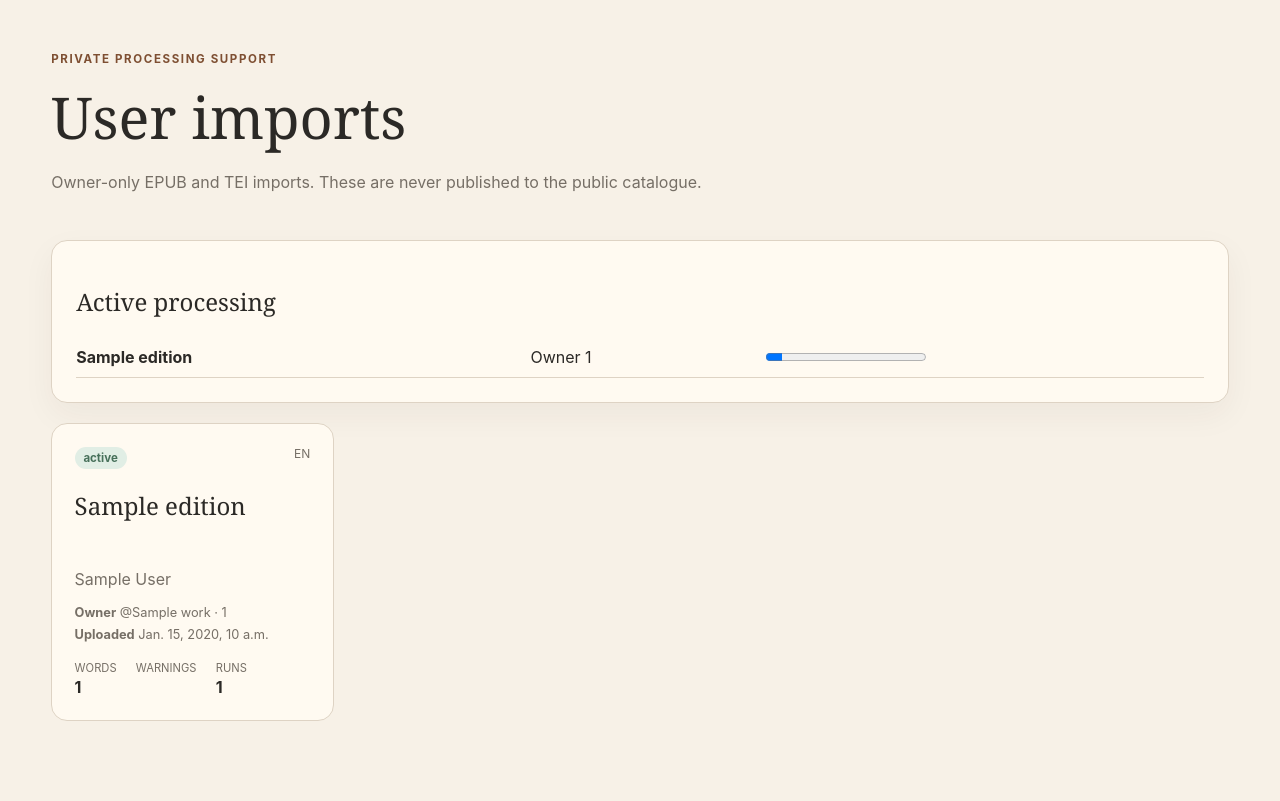
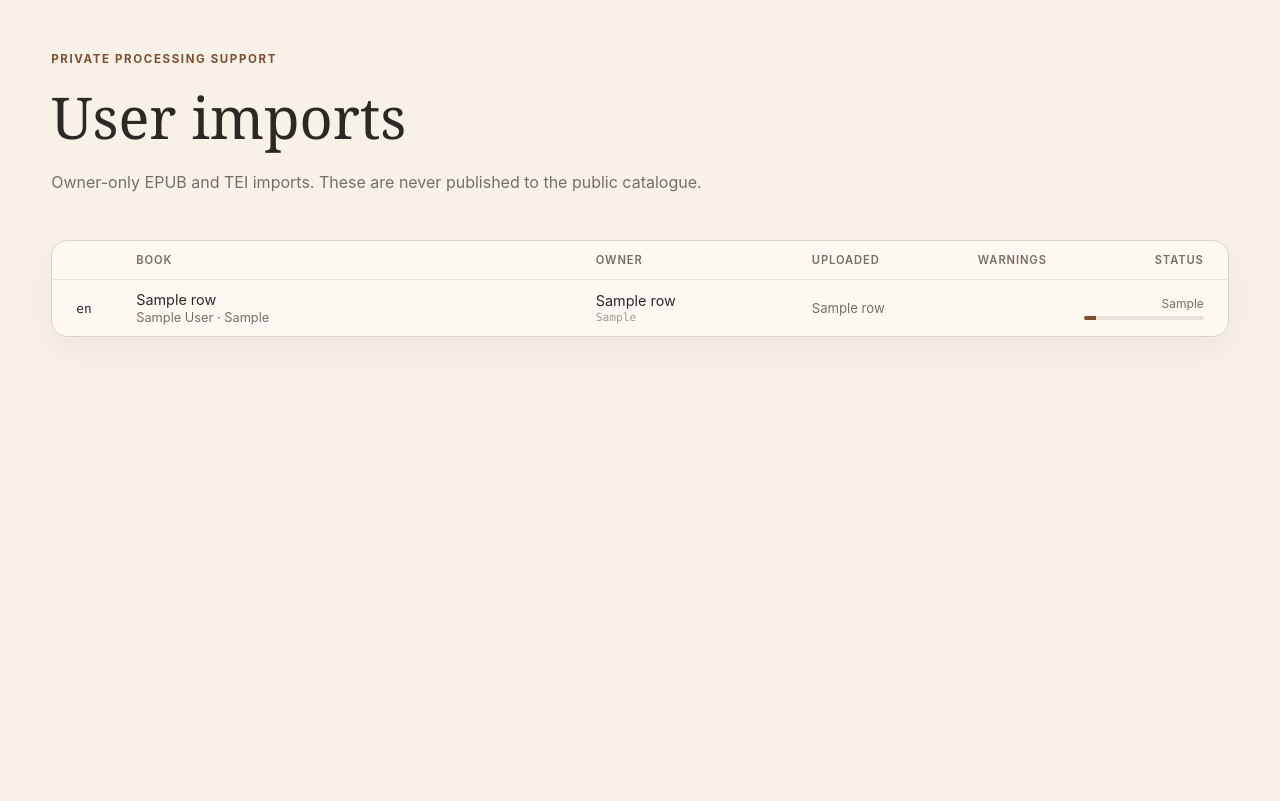
Before and after one commit to almonium-platform/almonium-book-processor, a Django app: template src/almonium_book_processor/catalog/templates/catalog/private_imports.html in a window 1280 px wide. Shown: the part 64-865 px from the top of the page. After the commit the page ends 401 px from the top, so only its background shows below. Run offline with Django 5.2, Linux system fonts and the light colour scheme; the template is opened without the code that fills it: most values are stand-ins (such as "Sample title", 1, 10 or a date in 2020); data that the repository does not hold is empty; parts of the project's set-up code (start-up, migrations or seed data) failed here and were passed over.

Commit message:
List user imports as one flat owner table, newest first
A user import is always one edition per work and the owner is what an
operator scans for, so there is nothing to group: the card grid becomes
a table in the catalogue's row grammar, with a column header row. The
book cell carries the title with author and source format beneath, the
owner cell the @label with the id shortened to its first and last four
hex digits, the full id in the title attribute and copied on click.
Uploaded reads as a time today and a date otherwise. Runs and word
counts leave the list; an active run draws its stage and progress in
the status cell, so the separate "Active processing" panel goes here
too. A failed row is tinted red and its warning count reads in red,
while a ready import still says "Available", since it is released to
its owner rather than published.

Co-Authored-By: Claude Fable 5.1 <noreply@anthropic.com>

```diff
--- a/src/almonium_book_processor/catalog/static/catalog/app.css
+++ b/src/almonium_book_processor/catalog/static/catalog/app.css
@@ -256,7 +256,10 @@ input::placeholder, textarea::placeholder { color: var(--muted); opacity: 1; }
 .edition-row .level-chip { background: #e9e1d4; color: var(--ink); letter-spacing: 0; }
 .edition-words, .edition-warnings { color: var(--muted); font-size: .82rem; }
 .edition-source { color: #a39a90; }
+.edition-row-failed { background: #fbe9e6; }
+.edition-row-failed:hover { background: #f8e0dc; }
 .edition-warnings-urgent { color: var(--amber); font-weight: 600; }
+.edition-row-failed .edition-warnings-urgent { color: var(--red); }
 .edition-state { justify-self: end; }
 .run-stage { display: flex; flex-direction: column; align-items: flex-end; gap: .3rem; min-width: 120px; color: var(--muted); font-size: .75rem; }
 .run-bar { display: block; width: 120px; height: 4px; border-radius: 2px; background: #e9e1d4; overflow: hidden; }
@@ -267,3 +270,17 @@ input::placeholder, textarea::placeholder { color: var(--muted); opacity: 1; }
   .edition-state { grid-column: 3; grid-row: 1; }
   .work-header { flex-direction: column; align-items: flex-start; }
 }
+
+/* User imports: one flat table, the owner beside the book */
+.import-table .edition-row, .import-table .import-head { grid-template-columns: 44px 1fr 200px 150px 90px 120px; }
+.import-head { display: grid; gap: 0 1rem; padding: .75rem 1.5rem; font-size: .7rem; letter-spacing: .08em; text-transform: uppercase; color: var(--muted); font-weight: 600; }
+.import-head span:last-child { justify-self: end; }
+.import-owner { display: grid; gap: .1rem; min-width: 0; }
+.import-owner-id { font-family: ui-monospace, "SF Mono", Menlo, Consolas, monospace; font-size: .7rem; color: #a39a90; cursor: copy; }
+.import-owner-id.copied { color: var(--green); }
+.import-date { color: var(--muted); font-size: .82rem; }
+@media (max-width: 900px) {
+  .import-head { display: none; }
+  .import-table .edition-row { grid-template-columns: 44px 1fr auto; }
+  .import-owner, .import-date { grid-column: 2; }
+}
--- a/src/almonium_book_processor/catalog/templates/catalog/dashboard.html
+++ b/src/almonium_book_processor/catalog/templates/catalog/dashboard.html
@@ -19,7 +19,7 @@
         {% endif %}
       </header>
       {% for row in group.rows %}
-        <a class="edition-row{% if row.needs_review %} edition-row-review{% endif %}" href="{% url 'catalog:edition-detail' row.edition.id %}">
+        <a class="edition-row{% if row.needs_review %} edition-row-review{% elif row.is_failed %} edition-row-failed{% endif %}" href="{% url 'catalog:edition-detail' row.edition.id %}">
           <span class="edition-lang">{{ row.language }}</span>
           <span class="edition-title">
             {% if row.title is None %}{{ row.type_label }}{% elif row.title %}<span>{{ row.title }}</span><small>{{ row.type_label }}</small>{% else %}<span class="edition-title-pending">Title pending</span><small>{{ row.type_label }}</small>{% endif %}
--- a/src/almonium_book_processor/catalog/templates/catalog/private_imports.html
+++ b/src/almonium_book_processor/catalog/templates/catalog/private_imports.html
@@ -9,30 +9,42 @@
   </div>
 </div>
 
-{% if active_runs %}
-<section class="panel">
-  <h2>Active processing</h2>
-  {% for run in active_runs %}
-    <div class="run-row"><strong>{{ run.edition.title }}</strong><span>Owner {{ run.edition.work.owner_id }}</span><progress value="{{ run.progress }}" max="100"></progress></div>
+{% if rows %}
+<section class="work-group import-table">
+  <div class="import-head"><span></span><span>Book</span><span>Owner</span><span>Uploaded</span><span>Warnings</span><span>Status</span></div>
+  {% for row in rows %}
+    <a class="edition-row{% if row.is_failed %} edition-row-failed{% elif row.needs_review %} edition-row-review{% endif %}" href="{% url 'catalog:edition-detail' row.edition.id %}">
+      <span class="edition-lang">{{ row.language }}</span>
+      <span class="edition-title">
+        {% if row.title %}<span>{{ row.title }}</span>{% else %}<span class="edition-title-pending">Title pending</span>{% endif %}
+        <small>{{ row.author|default:"Author pending" }}{% if row.source_format %} · {{ row.source_format }}{% endif %}</small>
+      </span>
+      <span class="import-owner">
+        {% if row.owner_label %}<span>{{ row.owner_label }}</span>{% endif %}
+        {% if row.owner_id %}<span class="import-owner-id" title="{{ row.owner_id }}" data-copy="{{ row.owner_id }}">{{ row.owner_id_short }}</span>{% endif %}
+      </span>
+      <span class="import-date">{{ row.uploaded_label }}</span>
+      <span class="edition-warnings{% if row.warnings_urgent %} edition-warnings-urgent{% endif %}">{% if not row.run %}{{ row.warnings_label }}{% endif %}</span>
+      <span class="edition-state">
+        {% if row.run %}<span class="run-stage"><span>{{ row.run.get_stage_display }}</span><span class="run-bar"><span style="width:{{ row.run.progress }}%"></span></span></span>{% else %}<span class="status status-{{ row.status }}">{{ row.status_label }}</span>{% endif %}
+      </span>
+    </a>
   {% endfor %}
 </section>
+{% else %}
+<div class="empty"><h2>No user imports yet</h2><p>Private uploads will appear here when a premium user submits one in Almonium.</p></div>
 {% endif %}
 
-<section class="edition-grid">
-  {% for edition in editions %}
-    <a class="edition-card" href="{% url 'catalog:edition-detail' edition.id %}">
-      <div>
-        {% if edition.status == "ready" %}<span class="status status-ready">Available</span>{% else %}<span class="status status-{{ edition.status }}">{{ edition.get_status_display }}</span>{% endif %}
-        <span class="language">{{ edition.language|upper }}</span>
-      </div>
-      <h2>{{ edition.title|default:"Untitled upload" }}</h2>
-      <p>{{ edition.author|default:"Author pending" }}</p>
-      <p class="import-owner"><strong>Owner</strong> {% if edition.work.owner_label %}@{{ edition.work.owner_label }} · {% endif %}{{ edition.work.owner_id }}</p>
-      <p class="import-date"><strong>Uploaded</strong> {{ edition.created_at }}</p>
-      <dl><div><dt>Words</dt><dd>{{ edition.word_count }}</dd></div><div><dt>Warnings</dt><dd>{{ edition.warning_count }}</dd></div><div><dt>Runs</dt><dd>{{ edition.run_count }}</dd></div></dl>
-    </a>
-  {% empty %}
-    <div class="empty"><h2>No user imports yet</h2><p>Private uploads will appear here when a premium user submits one in Almonium.</p></div>
-  {% endfor %}
-</section>
+<script>
+  // The whole row is a link; the owner id copies instead of navigating.
+  document.addEventListener("click", function (event) {
+    var cell = event.target.closest(".import-owner-id");
+    if (!cell || !navigator.clipboard) return;
+    event.preventDefault();
+    navigator.clipboard.writeText(cell.dataset.copy).then(function () {
+      cell.classList.add("copied");
+      setTimeout(function () { cell.classList.remove("copied"); }, 1200);
+    });
+  });
+</script>
 {% endblock %}
```
Also changed, not shown: src/almonium_book_processor/catalog/catalogue.py (+112 -18 lines), src/almonium_book_processor/catalog/views.py (+6 -33 lines), tests/catalog/test_catalogue.py (+71 -0 lines).
